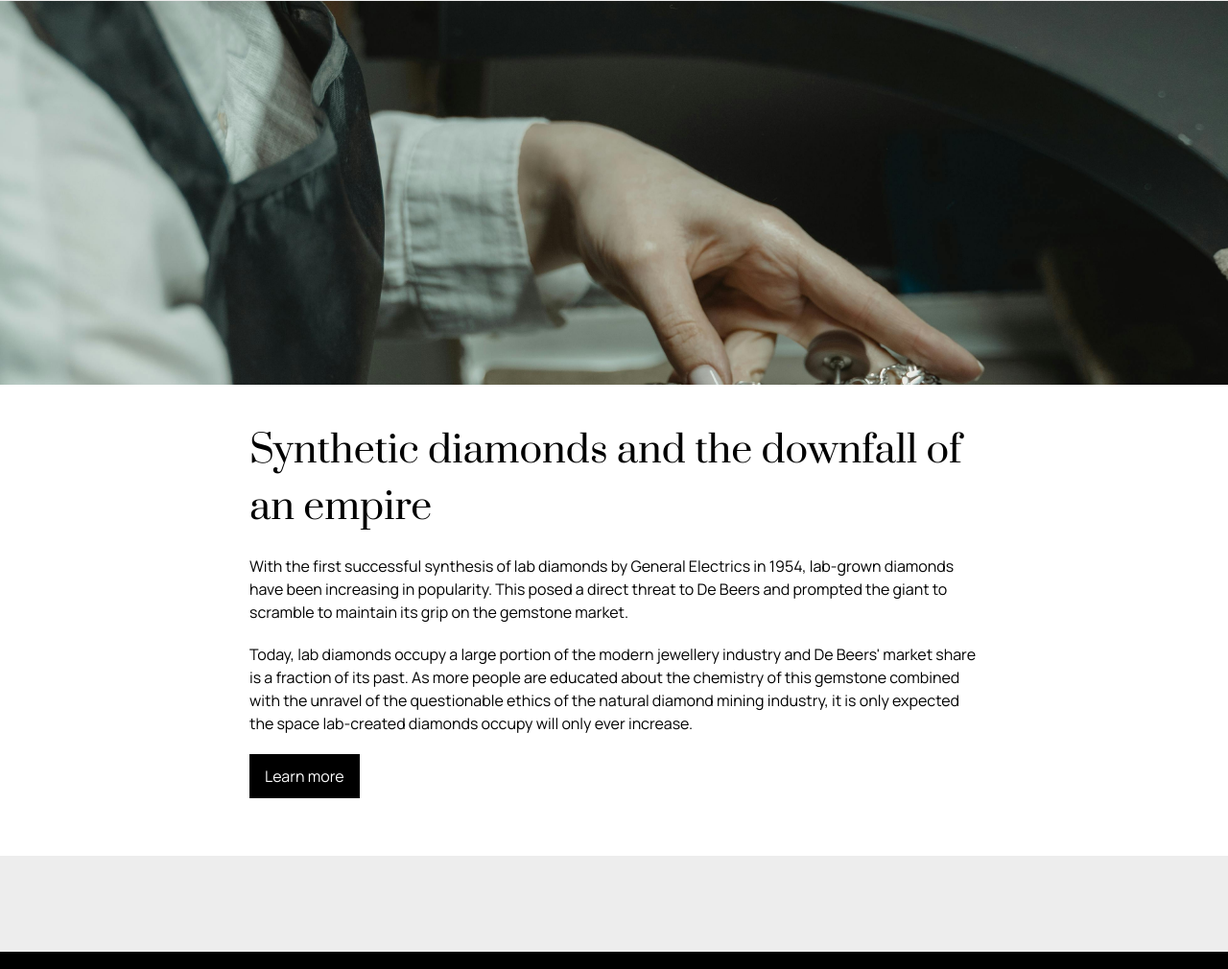
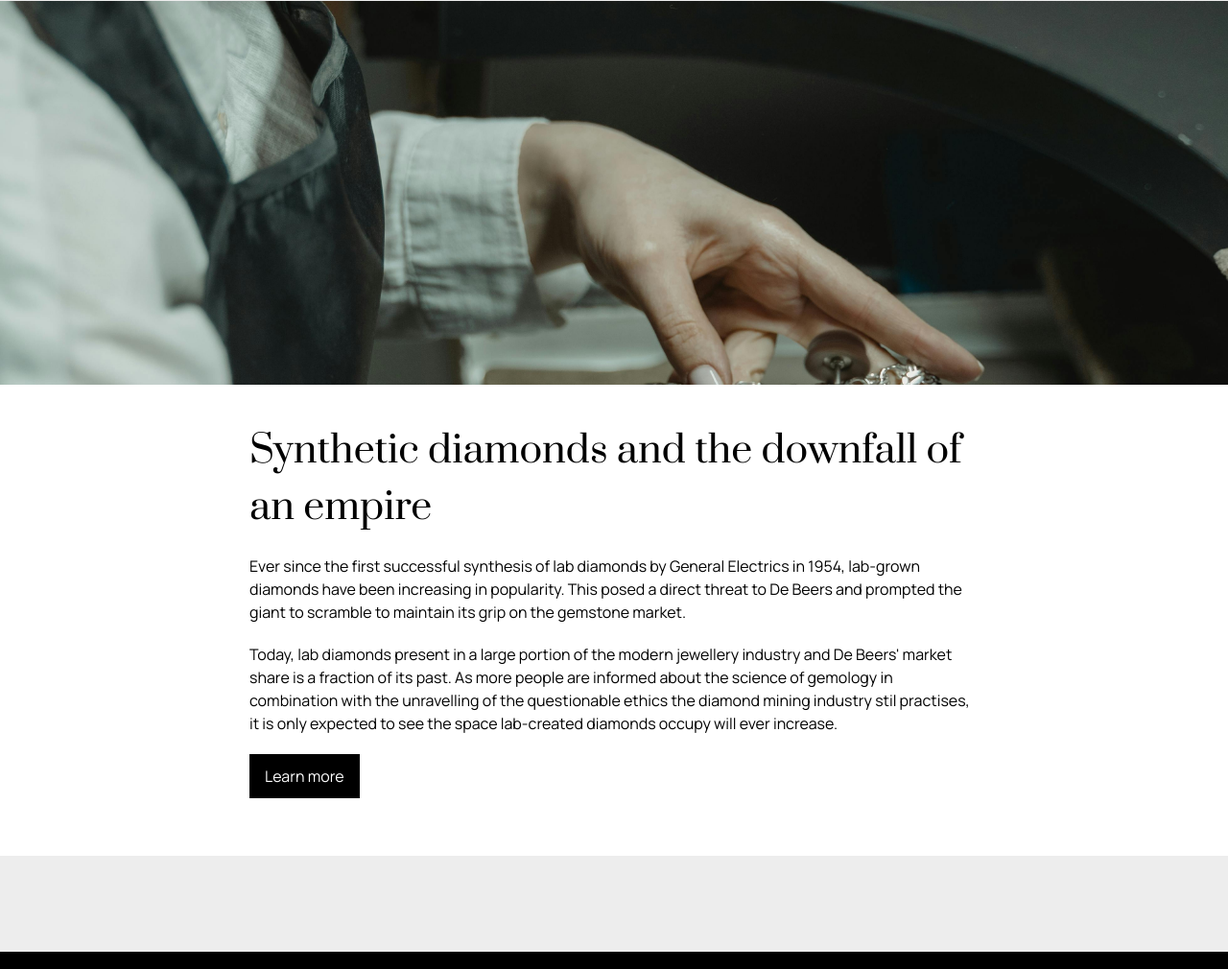
Before and after one commit to akhoinguyen/IMD1005B-A1, a plain HTML site: page index.html in a window 1280 px wide. Shown: the part 1787-2797 px from the top of the page at 96% size. Drawn offline with Linux system fonts and the light colour scheme.

Commit message:
Add nav page names and revise minor language

```diff
--- a/index.html
+++ b/index.html
@@ -24,8 +24,8 @@
             <div class="nav-container max-width">
                 <p class="tagline">Assignment 1</p>
                 <ul class="list-group-inline">
-                    <li><a href="#">Page 1</a></li>
-                    <li><a href="#">Page 2</a></li>
+                    <li><a href="./index.html">Home</a></li>
+                    <li><a href="diamond-synthesis.html">Diamond Synthesis</a></li>
                     <li><a href="#">Page 3</a></li>
                 </ul>
             </div>
@@ -91,14 +91,14 @@
 
                     <div class="max-width-narrow pad-20 marg-b-20">
                         <h2>Synthetic diamonds and the downfall of an empire</h2>
-                        <p>With the first successful synthesis of lab diamonds by General Electrics in 1954, lab-grown
+                        <p>Ever since the first successful synthesis of lab diamonds by General Electrics in 1954, lab-grown
                             diamonds have been increasing in popularity. This posed a direct threat to De Beers and
                             prompted the giant to scramble to maintain its grip on the gemstone market.</p>
-                        <p>Today, lab diamonds occupy a large portion of the modern jewellery industry and De Beers'
-                            market share is a fraction of its past. As more people are educated about the chemistry of
-                            this gemstone combined with the unravel of the questionable ethics of the natural diamond
-                            mining industry, it is only expected the space lab-created diamonds occupy will only ever
-                            increase. </p>
+                        <p>Today, lab diamonds present in a large portion of the modern jewellery industry and De Beers'
+                            market share is a fraction of its past. As more people are informed about the science of
+                            gemology in combination with the unravelling of the questionable ethics the diamond
+                            mining industry stil practises, it is only expected to see the space lab-created diamonds occupy will ever
+                            increase.</p>
 
                         <button type="button" name="button" class="btn-reg marg-b-20"><a href="#" class="btn-content">Learn
                                 more</a></button>
--- a/styles/styles.css
+++ b/styles/styles.css
@@ -163,6 +163,8 @@ button a {
     color: white !important;
 }
 
+
+
 /* --- HEADER STYLES --- */
 
 nav {
@@ -198,6 +200,7 @@ nav p,
 nav a {
     color: #fff;
     margin: 10px;
+    text-decoration: none;
 }
 
 nav a:hover {
```
